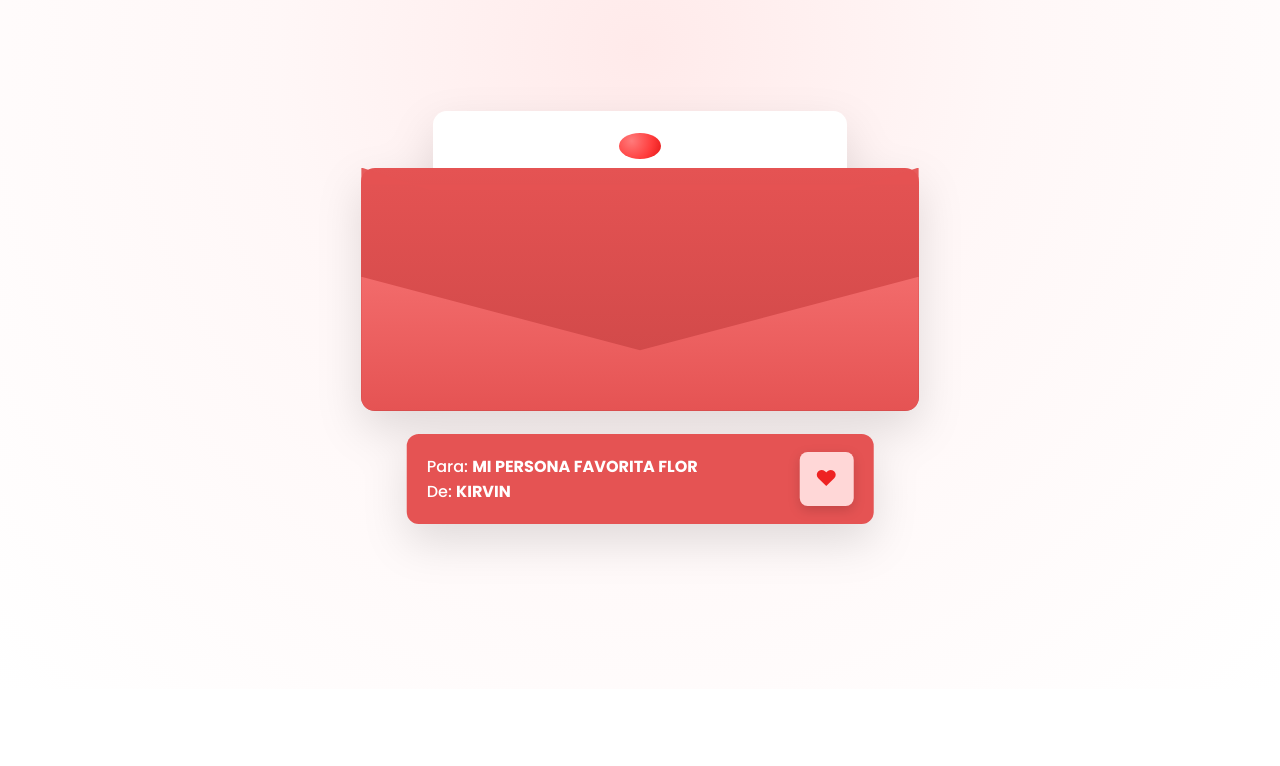
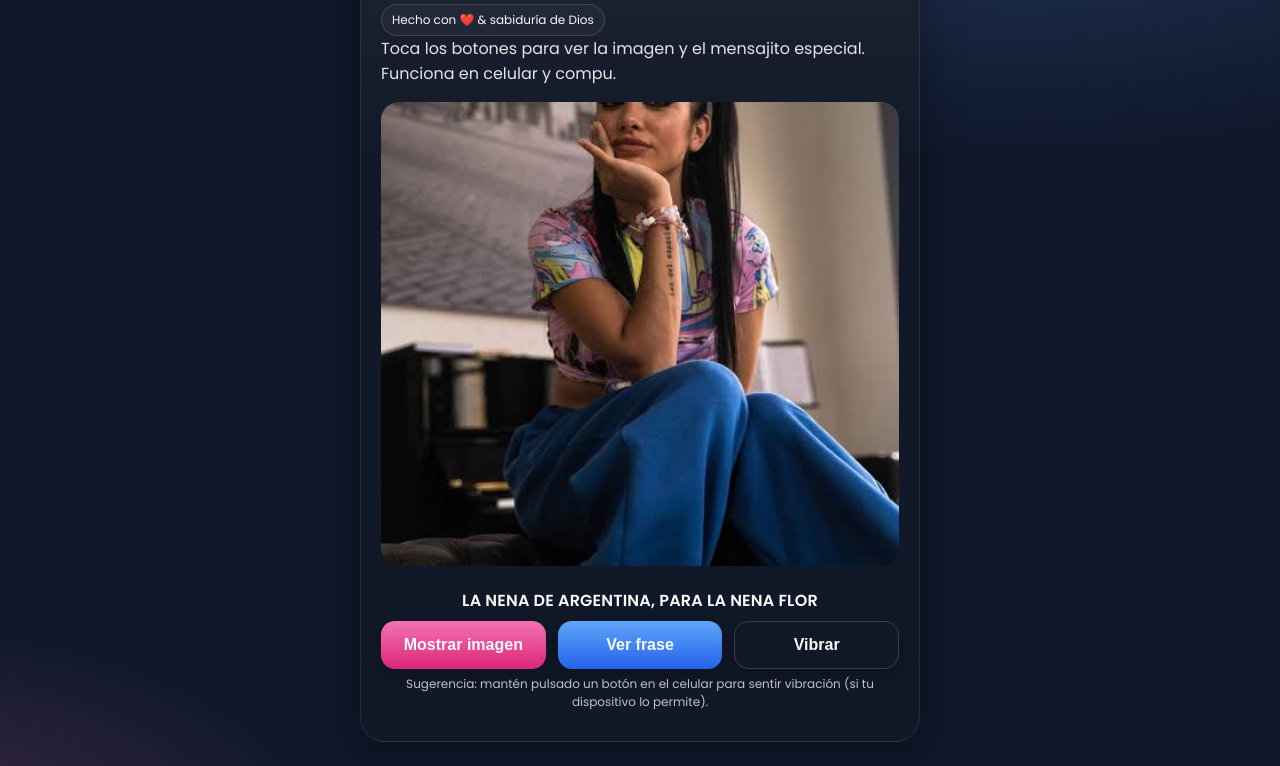
Before and after one commit to LA2BLEA-CREATOR/app-Flor, a plain HTML site: page index.html in a window 1280 px wide. Shown: the part 111-877 px from the top of the page. Before the commit the page ends 800 px from the top, so only its background shows below. Drawn offline with Linux system fonts and the light colour scheme.

Commit message:
Add files via upload

```diff
--- a/index.html
+++ b/index.html
@@ -1,133 +1,186 @@
-<!doctype html>
+<!DOCTYPE html>
 <html lang="es">
 <head>
-<meta charset="utf-8" />
+  <meta charset="UTF-8" />
   <meta name="viewport" content="width=device-width, initial-scale=1" />
-<title>Carta para Manita Flor</title>
-<link href="https://fonts.googleapis.com/css2?family=Poppins:wght@300;500;700&display=swap" rel="stylesheet">
+  <title>Para Flor 💖</title>
+  <!-- Fuente bonita -->
+  <link href="https://fonts.googleapis.com/css2?family=Poppins:wght@300;400;600&display=swap" rel="stylesheet">
   <style>
     :root{
-    --bg:#fff7f7;
-    --envelope:#e55353;
-    --envelope-dark:#cc4747;
-    --paper:#ffffff;
-    --text:#7a2222;
+      --bg:#0f172a;         /* azul noche */
+      --card:#111827;       /* gris oscuro */
+      --soft:#1f2937;       /* gris medio */
+      --text:#f9fafb;       /* casi blanco */
+      --accent:#f472b6;     /* rosa */
+      --accent-2:#60a5fa;   /* celeste */
     }
     *{box-sizing:border-box}
     body{
-    margin:0; min-height:100dvh; display:grid; place-items:center;
-    background:radial-gradient(circle at 50% 20%, #ffeaea, var(--bg) 40%, #fff 100%);
-    font-family:Poppins, system-ui, -apple-system, Segoe UI, Roboto, Arial, sans-serif;
+      margin:0; min-height:100dvh; font-family:Poppins, system-ui, -apple-system, Segoe UI, Roboto, Ubuntu, Cantarell, 'Helvetica Neue', Arial, 'Noto Sans', 'Apple Color Emoji', 'Segoe UI Emoji';
+      background: radial-gradient(1200px 600px at 80% -10%, rgba(96,165,250,.25), transparent 60%),
+                  radial-gradient(800px 400px at -10% 110%, rgba(244,114,182,.22), transparent 60%),
+                  var(--bg);
+      color:var(--text);
+      display:grid; place-items:center; padding:24px;
     }
-  .card-wrap{width:min(680px, 92vw); padding:32px 16px}
-  .stage{
-    position:relative; width:100%; aspect-ratio: 16/10; max-height:72vh;
-    display:grid; place-items:center;
-    filter: drop-shadow(0 18px 22px rgba(0,0,0,.12));
-    cursor:pointer;
+    .app{
+      width:100%; max-width:560px; background:linear-gradient(180deg, rgba(255,255,255,.06), transparent 30%), var(--card);
+      border:1px solid rgba(255,255,255,.08); border-radius:24px; padding:24px 20px 18px; box-shadow:0 10px 40px rgba(0,0,0,.35);
+      backdrop-filter: blur(6px);
     }
+    h1{font-size:clamp(24px, 3.6vw, 32px); margin:0 0 8px; font-weight:600; letter-spacing:.3px}
+    p.lead{margin:0 0 16px; opacity:.9}
+    .btns{display:flex; gap:12px; flex-wrap:wrap}
+    button{
+      flex:1 1 160px; border:0; padding:14px 16px; border-radius:14px; cursor:pointer; font-weight:600; font-size:16px;
+      background:var(--soft); color:var(--text); transition:transform .08s ease, filter .2s ease, background .2s ease;
+      touch-action:manipulation; box-shadow:0 6px 18px rgba(0,0,0,.25);
+    }
+    button:active{ transform:translateY(1px) scale(.99) }
+    .primary{ background: linear-gradient(180deg, var(--accent), #db2777) }
+    .secondary{ background: linear-gradient(180deg, var(--accent-2), #2563eb) }
+    .ghost{ background:transparent; border:1px solid rgba(255,255,255,.16) }
 
-  /* Hoja (oculta detrás al inicio) */
-  .paper{
-    position:absolute; top:6%; width:64%; height:68%;
-    background:var(--paper); border-radius:14px;
-    display:flex; flex-direction:column; align-items:center; justify-content:center;
-    padding:22px 18px 14px;
-    transform:translateY(0);
-    transition:transform .8s ease, z-index 0s linear .8s; /* z-index cambia después de animación */
-    text-align:center;
-    z-index:1; /* detrás al inicio */
-  }
-  /* Cuando está abierta */
-  .stage.open .paper{
-    transform:translateY(-60%);
-    z-index:5; /* delante después de animación */
-    transition:transform .8s ease, z-index 0s;
-  }
+    .frame{ border-radius:18px; overflow:hidden; margin:16px 0 12px; background:#000; position:relative }
+    .frame img{ width:100%; max-height:58dvh; object-fit:cover; display:block }
+    .caption{ text-align:center; font-weight:600; padding:10px 8px 0; letter-spacing:.2px }
 
-  .heart{
-    width:42px; height:42px; border-radius:50%;
-    background: radial-gradient(circle at 30% 30%, #ff7b7b, #ff3b3b 60%, #e31515 100%);
-    margin-bottom:10px;
-  }
-  .message{
-    color:var(--text); font-weight:600;
-    font-size:clamp(16px, 2.2vw, 22px);
-    margin-bottom:14px;
-  }
-  .photo{
-    width:120px; height:120px; border-radius:16px; object-fit:cover;
-    border:3px solid #ffd5d5; box-shadow:0 6px 12px rgba(0,0,0,.12);
-  }
+    /* Modal */
+    dialog{ width:min(92vw, 520px); border:none; border-radius:22px; padding:0; background:var(--card); color:var(--text);
+            box-shadow:0 20px 80px rgba(0,0,0,.55) }
+    dialog::backdrop{ background:rgba(0,0,0,.55); backdrop-filter: blur(2px) }
+    .modal-body{ padding:16px }
+    .modal-actions{ display:flex; gap:10px; padding:0 16px 16px }
 
-  /* Sobre */
-  .envelope{
-    position:relative; width:86%; height:60%;
-    background:linear-gradient(180deg, var(--envelope) 0%, var(--envelope-dark) 100%);
-    border-radius:14px;
-    z-index:2;
-  }
-  .envelope:before, .envelope:after{
-    content:""; position:absolute; inset:auto 0 0 0; height:55%;
-    background:linear-gradient(180deg, #f26b6b, var(--envelope));
-    clip-path:polygon(0 0, 50% 55%, 100% 0, 100% 100%, 0 100%);
-    border-bottom-left-radius:14px; border-bottom-right-radius:14px;
-  }
-  .envelope:after{
-    inset:0; height:58%; background:transparent;
-    clip-path:polygon(0 0, 50% 65%, 100% 0, 100% 12%, 0 12%);
-    border-radius:0;
-    box-shadow: inset 0 22px 0 0 var(--envelope);
-    opacity:.95;
-  }
+    .hint{ font-size:12px; opacity:.75; text-align:center; margin-top:6px }
+    .badge{ display:inline-flex; align-items:center; gap:8px; font-size:12px; padding:6px 10px; border-radius:999px; border:1px solid rgba(255,255,255,.14); background:rgba(255,255,255,.04) }
+    .row{ display:flex; gap:10px; align-items:center; justify-content:space-between; flex-wrap:wrap }
+    .spacer{ height:8px }
 
-  /* Frente */
-  .front{
-    position:absolute; bottom:-8%; left:50%; transform:translateX(-50%);
-    width:72%; background:var(--envelope); color:#fff; border-radius:12px;
-    padding:18px 20px; display:flex; justify-content:space-between; align-items:center;
-    z-index:3;
-  }
-  .stamp{
-    width:54px; height:54px; border-radius:8px; background:#ffd7d7;
-    display:grid; place-items:center; font-size:22px; color:#e22;
-    filter: drop-shadow(0 4px 6px rgba(0,0,0,.15));
-  }
-  .tofrom{font-size:clamp(12px, 1.8vw, 16px); font-weight:500}
-  .tofrom b{font-weight:700}
+    /* Accessibility focus */
+    button:focus-visible{ outline:3px solid #fdf2f8; outline-offset:2px }
   </style>
 </head>
 <body>
+  <main class="app" role="application" aria-label="App para Flor">
+    <div class="row">
+      <h1>Para la nena Flor ✨</h1>
+      <span class="badge" aria-hidden="true">Hecho con ❤️ & sabiduría de Dios</span>
+    </div>
+    <p class="lead">Toca los botones para ver la imagen y el mensajito especial. Funciona en celular y compu.</p>
 
-  <div class="card-wrap">
-    <div class="stage" id="stage">
-      <!-- Papel -->
-      <div class="paper">
-        <div class="heart"></div>
-        <p class="message">LA QUIERO MUCHO MANITA FLOR ❤️❤️</p>
-        <img class="photo" src="miflor.jpeg" alt="Mi Flor">
+    <div class="frame" aria-live="polite">
+      <!--
+        👉 Reemplaza el src de abajo por:
+           1) Una URL directa a tu imagen (por ejemplo, de Imgur/Cloudinary), o
+           2) Coloca el archivo junto a este HTML y usa el nombre, p.ej. "imagen.png".
+      -->
+      <img id="photo" src="imagen.png" alt="Cantante dedicada a Flor" />
     </div>
 
-      <!-- Sobre -->
-      <div class="envelope"></div>
+    <div class="caption" id="caption">LA NENA DE ARGENTINA, PARA LA NENA FLOR</div>
 
-      <!-- Frente -->
-      <div class="front">
-        <div class="tofrom">
-          <div>Para: <b>MI PERSONA FAVORITA FLOR</b></div>
-          <div>De: <b>KIRVIN</b></div>
-        </div>
-        <div class="stamp">❤</div>
-      </div>
-    </div>
+    <div class="spacer"></div>
+
+    <div class="btns">
+      <button class="primary" id="btnShow">Mostrar imagen</button>
+      <button class="secondary" id="btnPhrase">Ver frase</button>
+      <button class="ghost" id="btnVibrate" title="Vibración corta">Vibrar</button>
     </div>
 
+    <p class="hint">Sugerencia: mantén pulsado un botón en el celular para sentir vibración (si tu dispositivo lo permite).</p>
+  </main>
+
+  <!-- Modal reutilizable -->
+  <dialog id="modal">
+    <div class="modal-body">
+      <div class="frame"><img id="modalImg" alt="Imagen" /></div>
+      <div class="caption" id="modalText"></div>
+    </div>
+    <div class="modal-actions">
+      <button id="btnClose" class="ghost">Cerrar</button>
+      <button id="btnShare" class="secondary">Compartir</button>
+    </div>
+  </dialog>
+
   <script>
-  const stage = document.getElementById("stage");
-  stage.addEventListener("click", () => {
-    stage.classList.toggle("open");
+    const photo = document.getElementById('photo');
+    const caption = document.getElementById('caption');
+    const modal = document.getElementById('modal');
+    const modalImg = document.getElementById('modalImg');
+    const modalText = document.getElementById('modalText');
+
+    const btnShow = document.getElementById('btnShow');
+    const btnPhrase = document.getElementById('btnPhrase');
+    const btnVibrate = document.getElementById('btnVibrate');
+    const btnClose = document.getElementById('btnClose');
+    const btnShare = document.getElementById('btnShare');
+
+    const FRASE = 'LA NENA DE ARGENTINA, PARA LA NENA FLOR';
+
+    function haptic(ms=25){
+      try{ if (navigator.vibrate) navigator.vibrate(ms); }catch(e){}
+    }
+
+    function openModal(type){
+      // type: 'image' | 'phrase'
+      haptic(10);
+      if(type === 'image'){
+        modalImg.src = photo.currentSrc || photo.src;
+        modalImg.alt = photo.alt || 'Imagen';
+        modalText.textContent = '';
+      }else{
+        modalImg.src = photo.currentSrc || photo.src;
+        modalImg.alt = photo.alt || 'Imagen';
+        modalText.textContent = FRASE;
+      }
+      if(!modal.open) modal.showModal();
+    }
+
+    function closeModal(){ modal.close(); }
+
+    // Botones principales
+    btnShow.addEventListener('click', ()=> openModal('image'));
+    btnPhrase.addEventListener('click', ()=> openModal('phrase'));
+    btnVibrate.addEventListener('click', ()=> haptic(35));
+
+    // Cierre modal
+    btnClose.addEventListener('click', closeModal);
+
+    // Cerrar al hacer clic fuera del contenido
+    modal.addEventListener('click', (e)=>{
+      const dialogRect = modal.getBoundingClientRect();
+      const clickedIn = e.clientX >= dialogRect.left && e.clientX <= dialogRect.right && e.clientY >= dialogRect.top && e.clientY <= dialogRect.bottom;
+      if(!clickedIn) closeModal();
+    });
+
+    // Web Share API (si está disponible)
+    btnShare.addEventListener('click', async ()=>{
+      haptic(15);
+      const shareData = {
+        title: 'Para Flor',
+        text: FRASE,
+        url: window.location.href
+      };
+      try{
+        if(navigator.share){
+          await navigator.share(shareData);
+        }else{
+          // Copia la URL al portapapeles como alternativa
+          await navigator.clipboard.writeText(window.location.href);
+          btnShare.textContent = 'Enlace copiado ✅';
+          setTimeout(()=> btnShare.textContent = 'Compartir', 2000);
+        }
+      }catch(err){
+        console.log('No se pudo compartir', err);
+      }
+    });
+
+    // Accesibilidad: teclas
+    document.addEventListener('keydown', (e)=>{
+      if(e.key === 'Escape' && modal.open) closeModal();
     });
   </script>
-
 </body>
 </html>
```
Lines whose indentation alone changed are shown as unchanged.
